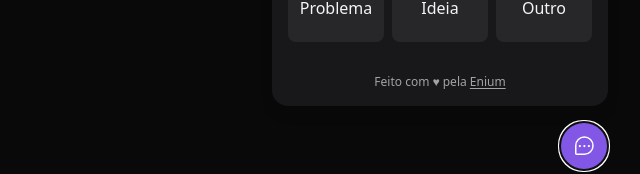
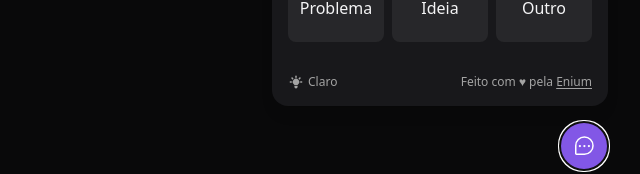
Before and after one commit to eniumcriacaodesites/nlw-feedget, a React (Vite) app in the folder web/: page / in a window 1280 px wide. Both pictures are taken after a click on the button "Feedback". Shown: the part 598-772 px from the top of the page, without its empty margins (640-1280 px from the left). Built offline with nearby package versions, Linux system fonts and the light colour scheme; no server answers.

Commit message:
Darkmode click save to localstorage

```diff
--- a/web/index.html
+++ b/web/index.html
@@ -2,7 +2,7 @@
 <html lang="en">
 
   <head>
-    <meta charset="UTF-8" />
+    <meta charset=" UTF-8" />
     <link rel="icon" type="image/svg+xml" href="/src/favicon.svg" />
     <meta name="viewport" content="width=device-width, initial-scale=1.0" />
     <title>Vite App</title>
@@ -11,6 +11,12 @@
   <body>
     <div id="feedget"></div>
     <script type="module" src="/src/main.tsx"></script>
+    <script>
+      // On page load or when changing themes, best to add inline in `head` to avoid FOUC
+      if (localStorage.mode === 'tw-dark' || (!('mode' in localStorage) && window.matchMedia('(prefers-color-scheme: tw-dark)').matches)) {
+        document.getElementsByTagName("HTML")[0].setAttribute("class", localStorage.getItem("mode"));
+      }
+    </script>
   </body>
 
 </html>
--- a/web/package.json
+++ b/web/package.json
@@ -9,6 +9,7 @@
   },
   "dependencies": {
     "@headlessui/react": "^1.6.1",
+    "@heroicons/react": "^1.0.6",
     "axios": "^0.27.2",
     "html2canvas": "^1.4.1",
     "phosphor-react": "^1.4.1",
--- a/web/src/App.tsx
+++ b/web/src/App.tsx
@@ -1,5 +1,5 @@
 import { Widget } from "./components/Widget";
 
 export function App() {
-  return <Widget/>
+  return <Widget />
 }
--- a/web/src/components/CloseButton.tsx
+++ b/web/src/components/CloseButton.tsx
@@ -2,7 +2,7 @@ import { Popover } from "@headlessui/react";
 import { X } from "phosphor-react";
 export function CloseButton() {
     return (
-        <Popover.Button className="tw-top-5 tw-right-5 tw-absolute tw-text-zinc-400 hover:tw-text-zinc-100" title="Fechar formulário de feedback">
+        <Popover.Button className="dark:hover:tw-text-brand-500 tw-top-5 tw-right-5 tw-absolute tw-text-zinc-400 hover:tw-text-zinc-100" title="Fechar formulário de feedback">
             <X weight="bold" className="tw-w-4 tw-h-4" />
         </Popover.Button>
     );
--- a/web/src/components/WidgetForm/ScreenshotButton.tsx
+++ b/web/src/components/WidgetForm/ScreenshotButton.tsx
@@ -27,7 +27,7 @@ export function ScreenshotButton({
         return (
             <button
                 type="button"
-                className="tw-p-1 tw-w-10 tw-h-10 tw-rounded-md tw-border-transparent tw-flex tw-justify-end tw-items-end tw-text-zinc-400 hover:text-zinc-100 tw-transition-colors"
+                className="tw-p-1 tw-w-10 tw-h-10 tw-rounded-md tw-border-transparent tw-flex tw-justify-end tw-items-end tw-text-zinc-400 hover:text-zinc-100 tw-transition-colors dark:tw-bg-brand-300"
                 onClick={() => onScreenshotTook(null)}
                 style={{
                     backgroundImage: `url(${screenshot})`,
@@ -40,7 +40,7 @@ export function ScreenshotButton({
         <button
             type="button"
             onClick={handleTakeScreenshot}
-            className="tw-p-2 tw-bg-zinc-800 tw-rounded-md tw-border-transparent hover:tw-bg-zinc-700 tw-transition-colors focus:tw-outline-none focus:tw-ring-2 focus:tw-ring-offset-2 focus:tw-ring-offset-zinc-900 focus:tw-ring-brand-500"
+            className="tw-p-2 tw-bg-zinc-800 tw-rounded-md tw-border-transparent hover:tw-bg-zinc-700 tw-transition-colors focus:tw-outline-none focus:tw-ring-2 focus:tw-ring-offset-2 focus:tw-ring-offset-zinc-900 focus:tw-ring-brand-500 dark:tw-bg-zinc-500 dark:tw-text-gray-50"
         >
             {isTakingScreenshot ? <Loading /> : <Camera className="tw-w-6 tw-h-6" />}
         </button>
--- a/web/src/components/WidgetForm/Steps/FeedbackTypeStep.tsx
+++ b/web/src/components/WidgetForm/Steps/FeedbackTypeStep.tsx
@@ -21,7 +21,7 @@ export function FeedbackTypeStep({ onFeedbackTypeChanged }: FeedbackTypeStepProp
                     return (
                         <button
                             key={key}
-                            className="tw-bg-zinc-800 tw-rounded-lg tw-py-5 tw-w-24 tw-flex-1 tw-flex tw-flex-col tw-items-center tw-gap-2 tw-border-2 tw-border-transparent hover:tw-border-brand-500 focus:tw-border-brand-500 focus:tw-outline-none"
+                            className="dark:tw-bg-zinc-100 tw-bg-zinc-800 tw-rounded-lg tw-py-5 tw-w-24 tw-flex-1 tw-flex tw-flex-col tw-items-center tw-gap-2 tw-border-2 tw-border-transparent hover:tw-border-brand-500 focus:tw-border-brand-500 focus:tw-outline-none"
                             onClick={() => onFeedbackTypeChanged(key as FeedbackType)}
                             type="button"
                         >
--- a/web/src/components/WidgetForm/index.tsx
+++ b/web/src/components/WidgetForm/index.tsx
@@ -7,6 +7,8 @@ import { useState } from "react";
 import { FeedbackTypeStep } from "./Steps/FeedbackTypeStep";
 import { FeedbackContentStep } from "./Steps/FeedbackContentStep";
 import { FeedbackSuccessStep } from "./Steps/FeedbackSuccessStep";
+import { Lightbulb, Lightning } from "phosphor-react";
+import { LightBulbIcon, MoonIcon } from '@heroicons/react/solid'
 
 export const feedbackTypes = {
     BUG: {
@@ -38,14 +40,37 @@ export function WidgetForm() {
 
     const [feedbackType, setFeedbackType] = useState<FeedbackType | null>(null);
     const [feedbackSent, setFeedbackSent] = useState(false);
+    const [mode, setMode] = useState<string | null>(null);
 
     function handleRestartFeedback() {
         setFeedbackSent(false);
         setFeedbackType(null);
     }
 
+    const storedMode = localStorage.getItem("mode");
+
+    if (storedMode == null) {
+        localStorage.setItem("mode", "tw-light");
+    }
+
+    var storage = localStorage;
+
+    const handleClick = () => {
+        storage.removeItem("mode");
+        if (storedMode == "tw-light" || storedMode === null) {
+            storage.setItem("mode", "tw-dark");
+            setMode("tw-dark");
+            document.getElementsByTagName("HTML")[0].setAttribute("class", 'tw-dark');
+        } else {
+            storage.setItem("mode", "tw-light");
+            setMode("tw-light");
+            document.getElementsByTagName("HTML")[0].setAttribute("class", 'tw-light');
+        }
+
+    };
+
     return (
-        <div className="tw-bg-zinc-900 tw-p-4 tw-relative tw-rounded-2xl tw-mb-4 tw-flex tw-flex-col tw-items-center tw-shadow-lg tw-w-[calc(100vw-2rem)] md:tw-w-auto">
+        <div className="tw-bg-zinc-900 dark:tw-bg-white dark:tw-text-zinc-500 tw-p-4 tw-relative tw-rounded-2xl tw-mb-4 tw-flex tw-flex-col tw-items-center tw-shadow-lg tw-w-[calc(100vw-2rem)] md:tw-w-auto">
             {feedbackSent ? (
                 <FeedbackSuccessStep onFeedbackRestartRequested={handleRestartFeedback} />
             ) : (
@@ -63,8 +88,18 @@ export function WidgetForm() {
                 </>
             )
             }
-            <footer className="tw-text-xs tw-text-neutral-400">
-                Feito com ♥ pela <a className="tw-underline tw-underline-offset-2" href="https://enium.com.br" target={"_blank"}>Enium</a>
+            <footer className="tw-w-full tw-flex tw-flex-row tw-text-xs tw-text-neutral-400 tw-justify-between">
+                <button type="button" className="tw-flex tw-items-center hover:tw-text-brand-300" title="Botão para alternar o padrão de cores entre claro e escuro" onClick={() => handleClick()}>
+                    {
+                        mode == 'tw-light' ?
+                            (<MoonIcon className="tw-h-4 tw-w-4 tw-inline-flex tw-mr-1" />)
+                            :
+                            (<LightBulbIcon className="tw-h-4 tw-w-4 tw-inline-flex tw-mr-1" />)
+                    }
+
+                    <span>{mode == 'tw-light' ? 'Escuro' : 'Claro'}</span>
+                </button>
+                <div>Feito com ♥ pela <a className="tw-underline tw-underline-offset-2 hover:tw-text-brand-300" href="https://enium.com.br" target={"_blank"}>Enium</a></div>
             </footer>
         </div >
     );
--- a/web/tailwind.config.js
+++ b/web/tailwind.config.js
@@ -1,5 +1,6 @@
 module.exports = {
   prefix: 'tw-',
+  darkMode: 'class',
   content: ["./src/**/*.{html,tsx}"],
   theme: {
     extend: {
```
Also changed, not shown: web/src/components/WidgetForm/Steps/FeedbackContentStep.tsx (+3 -4 lines), 1 other file (tests, documents, lock files or other folders).
